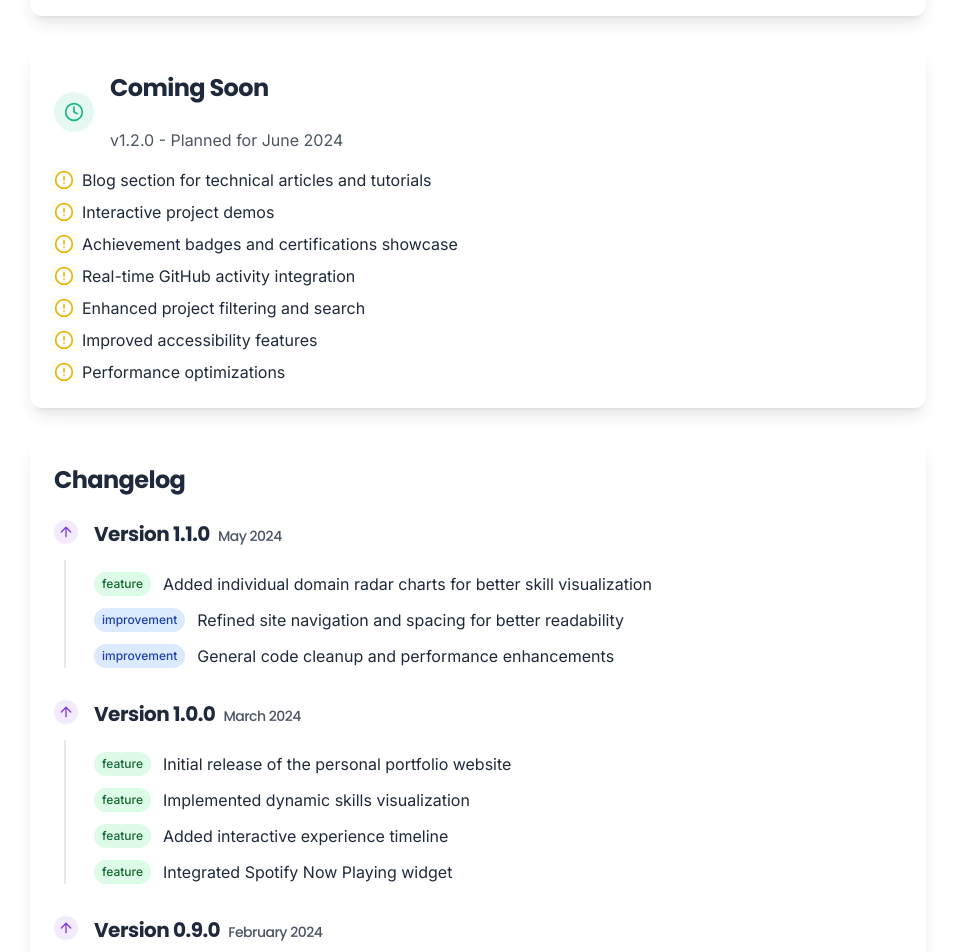
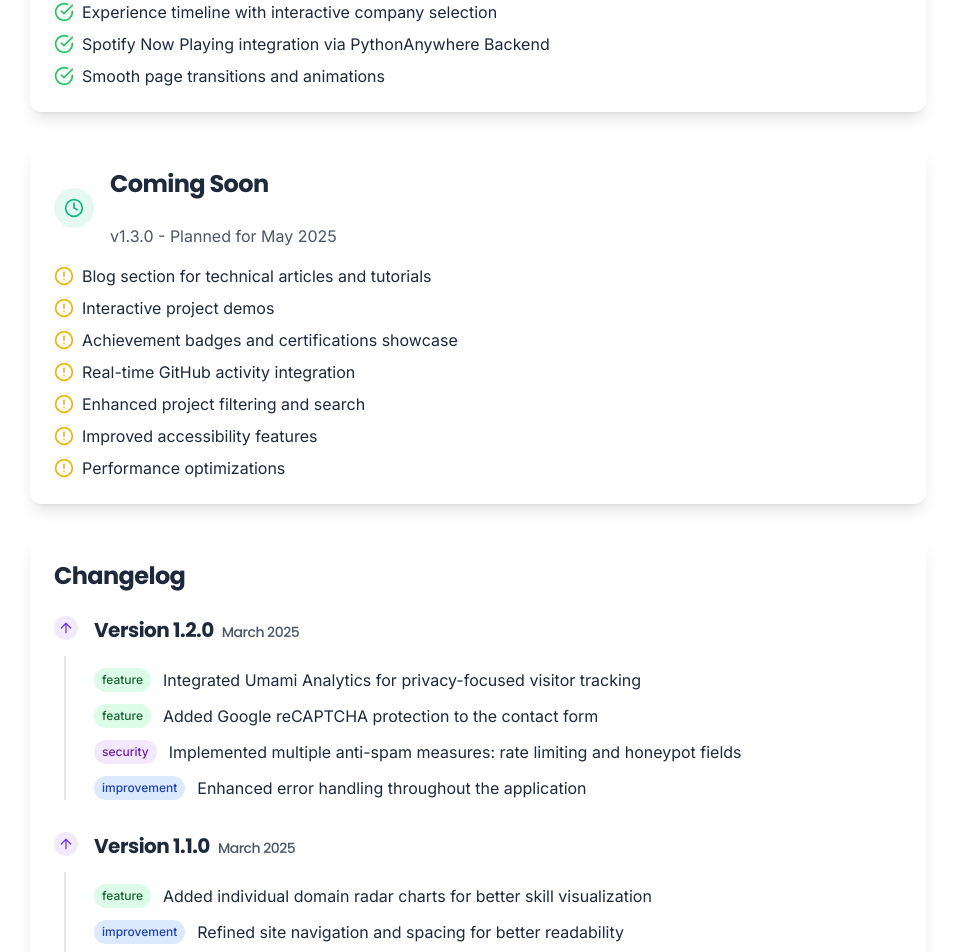
Before and after one commit to CodingBad02/personalsite, a Next.js app: page /releases in a window 1280 px wide. Shown: the part 560-1512 px from the top of the page, without its empty margins (162-1117 px from the left). Built offline with nearby package versions, Linux system fonts and the light colour scheme.

Commit message:
Added More Release Notes!!

```diff
--- a/src/data/releases.js
+++ b/src/data/releases.js
@@ -2,9 +2,12 @@
 
 const releasesData = {
   current: {
-    version: "1.1.0",
-    date: "May 2024",
+    version: "1.2.0",
+    date: "March 2025",
     features: [
+      "Umami Analytics integration for privacy-focused visitor tracking",
+      "Enhanced contact form with Google reCAPTCHA protection",
+      "Anti-spam measures including rate limiting and honeypot fields",
       "Individual domain radar charts for skill visualization",
       "Interactive 3D particle background animation",
       "Dynamic skills visualization with spider/radar chart",
@@ -12,13 +15,13 @@ const releasesData = {
       "Responsive design for all screen sizes",
       "Project showcase with expandable details",
       "Experience timeline with interactive company selection",
-      "Spotify Now Playing integration",
+      "Spotify Now Playing integration via PythonAnywhere Backend",
       "Smooth page transitions and animations"
     ]
   },
   upcoming: {
-    version: "1.2.0",
-    plannedDate: "June 2024",
+    version: "1.3.0",
+    plannedDate: "May 2025",
     features: [
       "Blog section for technical articles and tutorials",
       "Interactive project demos",
@@ -31,8 +34,30 @@ const releasesData = {
   },
   changelog: [
     {
+      version: "1.2.0",
+      date: "March 2025",
+      changes: [
+        {
+          type: "feature",
+          description: "Integrated Umami Analytics for privacy-focused visitor tracking"
+        },
+        {
+          type: "feature",
+          description: "Added Google reCAPTCHA protection to the contact form"
+        },
+        {
+          type: "security",
+          description: "Implemented multiple anti-spam measures: rate limiting and honeypot fields"
+        },
+        {
+          type: "improvement",
+          description: "Enhanced error handling throughout the application"
+        }
+      ]
+    },
+    {
       version: "1.1.0",
-      date: "May 2024",
+      date: "March 2025",
       changes: [
         {
           type: "feature",
@@ -50,7 +75,7 @@ const releasesData = {
     },
     {
       version: "1.0.0",
-      date: "March 2024",
+      date: "March 2025",
       changes: [
         {
           type: "feature",
@@ -72,7 +97,7 @@ const releasesData = {
     },
     {
       version: "0.9.0",
-      date: "February 2024",
+      date: "February 2025",
       changes: [
         {
           type: "feature",
--- a/src/pages/releases.js
+++ b/src/pages/releases.js
@@ -1,7 +1,7 @@
 import React from 'react';
 import Head from 'next/head';
 import { motion } from 'framer-motion';
-import { FiGift, FiClock, FiCheckCircle, FiAlertCircle, FiArrowUp } from 'react-icons/fi';
+import { FiGift, FiClock, FiCheckCircle, FiAlertCircle, FiArrowUp, FiShield } from 'react-icons/fi';
 import MainLayout from '../layouts/MainLayout';
 import releasesData from '../data/releases';
 
@@ -102,6 +102,8 @@ const ReleaseNotes = () => {
                                 ? 'bg-green-100 dark:bg-green-900/30 text-green-800 dark:text-green-200'
                                 : change.type === 'improvement'
                                 ? 'bg-blue-100 dark:bg-blue-900/30 text-blue-800 dark:text-blue-200'
+                                : change.type === 'security'
+                                ? 'bg-purple-100 dark:bg-purple-900/30 text-purple-800 dark:text-purple-200'
                                 : 'bg-red-100 dark:bg-red-900/30 text-red-800 dark:text-red-200'
                               }
                             `}>
```
